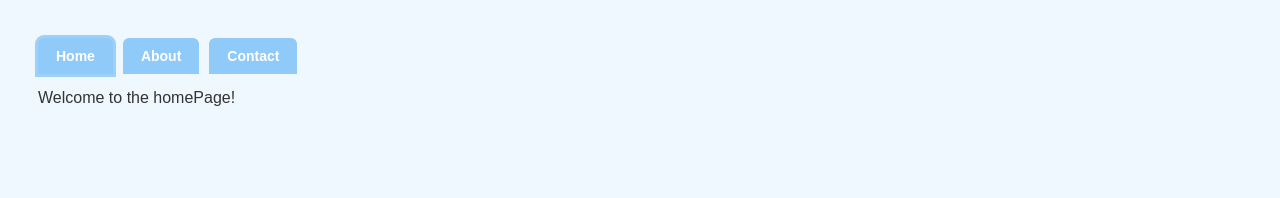
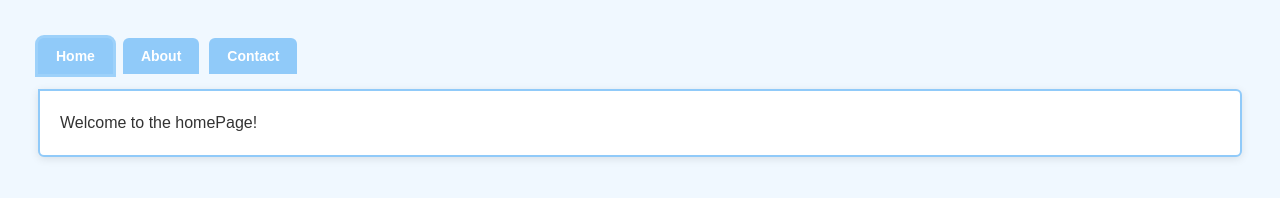
Before and after one commit to fred001-lop/Example-JavaScript, a plain HTML site: page Example1/tabs.html in a window 1280 px wide. Both pictures are taken after a click on the button "Home". Drawn offline with Linux system fonts and the light colour scheme.

Commit message:
se agregan estilos css

```diff
--- /dev/null
+++ b/Example1/script.js
@@ -0,0 +1,8 @@
+    function openTab(tabId){
+        document.querySelectorAll('.tab-content').forEach(el => {
+            el.style.display = 'none';
+        });
+
+
+        document.getElementById(tabId).style.display = 'block';
+    }
--- a/Example1/style.css
+++ b/Example1/style.css
@@ -35,3 +35,12 @@ body{
     outline: none;
     box-shadow: 0 0 0 3px rgba(33, 150, 243, 0.4);
 }
+
+.tab-content{
+    background: #fff;
+    border: 2px solid #90caf9;
+    border-radius: 0 6px 6px 6px ;
+    padding: 20px;
+    line-height: 1.5;
+    box-shadow: 0 2px 8px rgba(0, 0, 0, 0.1);
+}
--- a/Example1/tabs.html
+++ b/Example1/tabs.html
@@ -8,13 +8,19 @@
 </head>
 <body>
     <div class="tabs">
-        <button class="tab">Home</button>
-        <button class="tab">About</button>
-        <button class="tab">Contact</button>
+        <button class="tab" onclick="openTab('home')">Home</button>
+        <button class="tab" onclick="openTab('about')">About</button>
+        <button class="tab" onclick="openTab('contact')">Contact</button>
     </div>
 
     <div id="home" class="tab-content">Welcome to the homePage!</div>
     <div id="about" class="tab-content" style="display: none;">Learn more about us here.</div>
     <div id="contact" class="tab-content" style="display: none;">Get in touch with us.</div>
+
+
+    <script src="script.js"></script>
 </body>
+
+
+
 </html>
```
